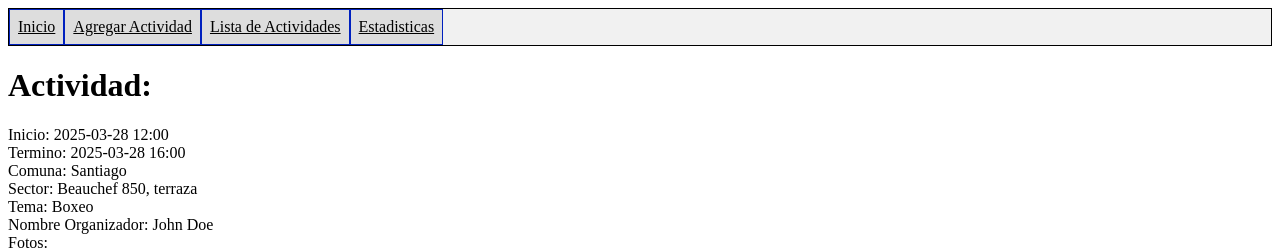
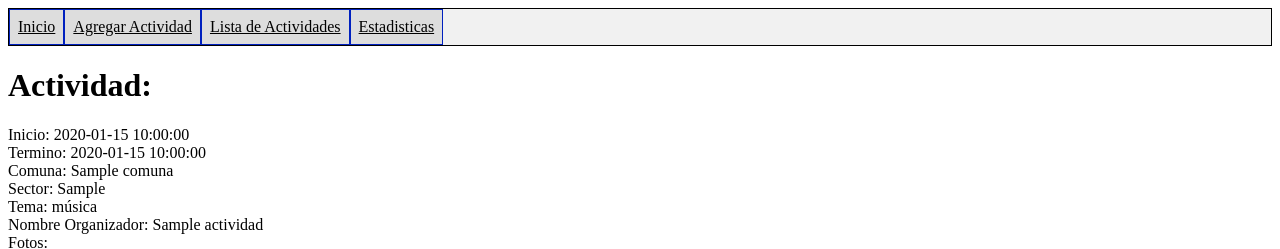
Before and after one commit to Sp00kyafb0i/desarrollo_web_raul_aliste, a Flask app: page /actividad/1 in a window 1280 px wide. Shown: the top 249 px of the page. Run offline with Flask 3, Linux system fonts and the light colour scheme; tables that the repository leaves empty hold one stand-in row (values such as "Sample post").

Commit message:
Finished tarea2

```diff
--- a/app.py
+++ b/app.py
@@ -39,10 +39,9 @@ def estadisticas():
 
 
 @app.route("/actividad/<int:id>", methods=["GET"])
-def profile(id=None):
-    if not id:
-        return render_template("html/index.html")
-    return render_template("actividad.html", id=id)
+def ver_actividad(id):
+    actividad = db.get_actividad_by_id(id)
+    return render_template("html/actividad.html", actividad=actividad, fotos = db.get_photos(id), comuna = db.get_comuna(id).nombre, tema = db.get_tema(id).tema, get_photos=db.get_photos)
 
 
 @app.route("/nueva-actividad", methods=["GET", "POST"])
@@ -108,9 +107,9 @@ def nueva():
                 _extension = filetype.guess(file).extension
                 img_filename = f"{_filename}_{str(uuid.uuid4())}.{_extension}"
                 print("New photo")
-                db.create_photo(os.path.join(app.config["UPLOAD_FOLDER"], img_filename), _filename, activity_id)
+                db.create_photo(os.path.join(app.config["UPLOAD_FOLDER"], img_filename).replace("\\", "/"), _filename, activity_id)
                 file.save(os.path.join(app.config["UPLOAD_FOLDER"], img_filename))
 
 
         data = db.get_activities(5)
-        return render_template("html/index.html", data=data, get_comuna=db.get_comuna, get_tema=db.get_tema, get_photos=db.get_photos)
+        return redirect(url_for('ver_actividad', id=activity_id))
--- a/templates/html/actividad.html
+++ b/templates/html/actividad.html
@@ -13,22 +13,19 @@
         {% include 'html/navbar.html' %}
 
         <h1>Actividad:</h1>
-        Inicio: 2025-03-28 12:00<br>
-        Termino: 2025-03-28 16:00<br>
-        Comuna: Santiago<br>
-        Sector: Beauchef 850, terraza<br>
-        Tema: Boxeo<br>
-        Nombre Organizador: John Doe<br>
+        Inicio: {{ actividad.dia_hora_inicio }}<br>
+        Termino: {{ actividad.dia_hora_termino }}<br>
+        Comuna: {{ comuna }}<br>
+        Sector: {{ actividad.sector }}<br>
+        Tema: {{ tema }}<br>
+        Nombre Organizador: {{ actividad.nombre }}<br>
         Fotos:
         <div class="fotos">
-            <img src="/images/eepy.webp" alt="Foto1" onclick="zoom(this)" id="foto1" name="foto1btn">
-            <button type="button" style="display: none;" name="foto1" onclick="noZoom(this)" id="foto1btn">Cerrar</button><br>
-            <img src="/images/GniboyWW0AAFSea.jpg" alt="Foto2" onclick="zoom(this)" id="foto2" name="foto2btn">
-            <button type="button" style="display: none;" name="foto2" onclick="noZoom(this)" id="foto2btn">Cerrar</button><br>
-            <img src="/images/GniVIiSXsAA-U9S.jpg" alt="Foto3" onclick="zoom(this)" id="foto3" name="foto3btn">
-            <button type="button" style="display: none;" name="foto3" onclick="noZoom(this)" id="foto3btn">Cerrar</button><br>
-            <img src="/images/ProntoCopecADS.webp" alt="Foto4" onclick="zoom(this)" id="foto4" name="foto4btn">
-            <button type="button" style="display: none;" name="foto4" onclick="noZoom(this)" id="foto4btn">Cerrar</button><br>
+            {% for foto in fotos[1] %}
+                <img src="/{{ foto.ruta_archivo }}" width="200px" height="160px">
+
+            {% endfor %}
+
         </div>
 
         <script src="/js/actividad.js" async defer></script>
--- a/templates/html/index.html
+++ b/templates/html/index.html
@@ -23,7 +23,7 @@
             </tr>
             {% if data %}
             {% for act in data%}
-            <tr>
+            <tr onclick="window.location.href='{{ url_for('ver_actividad', id=act.id) }}'" style="cursor: pointer;">
                 <th>{{ act.dia_hora_inicio }}</th>
                 <th>{{ act.dia_hora_termino }}</th>
                 <th>{{ get_comuna(act.id).nombre }}</th>
--- a/templates/html/lista.html
+++ b/templates/html/lista.html
@@ -23,7 +23,7 @@
             </tr>
             {% if data %}
             {% for act in data%}
-            <tr>
+            <tr onclick="window.location.href='{{ url_for('ver_actividad', id=act.id) }}'" style="cursor: pointer;">
                 <th>{{ act.dia_hora_inicio }}</th>
                 <th>{{ act.dia_hora_termino }}</th>
                 <th>{{ get_comuna(act.id).nombre }}</th>
--- a/templates/html/navbar.html
+++ b/templates/html/navbar.html
@@ -1,8 +1,8 @@
 <ul class="navbar">
-            <li><a href="index">Inicio</a></li>
-            <li><a href="nueva-actividad">Agregar Actividad</a></li>
-            <li><a href="lista">Lista de Actividades</a></li>
-            <li><a href="estadisticas">Estadisticas</a></li>
+            <li><a href="{{ url_for('main')}}">Inicio</a></li>
+            <li><a href="{{ url_for('nueva')}}">Agregar Actividad</a></li>
+            <li><a href="{{ url_for('lista')}}">Lista de Actividades</a></li>
+            <li><a href="{{ url_for('estadisticas')}}">Estadisticas</a></li>
         </ul>
 
 <style> .navbar {
```
Also changed, not shown: static/uploads/a67d5004fb7696bca77a021b527ab8f8150dbad253b9611dc09a9038aceca860_d585c204-9b54-4215-9382-d42410aa05be.jpg (added), static/uploads/d5c5813baa6b428c4e3fe29aa955eff4d0fb0b91271910fcf27d3abdbc3965a4_d3a8dec1-2d53-4a70-aaf1-74e70418f35c.png (added).
